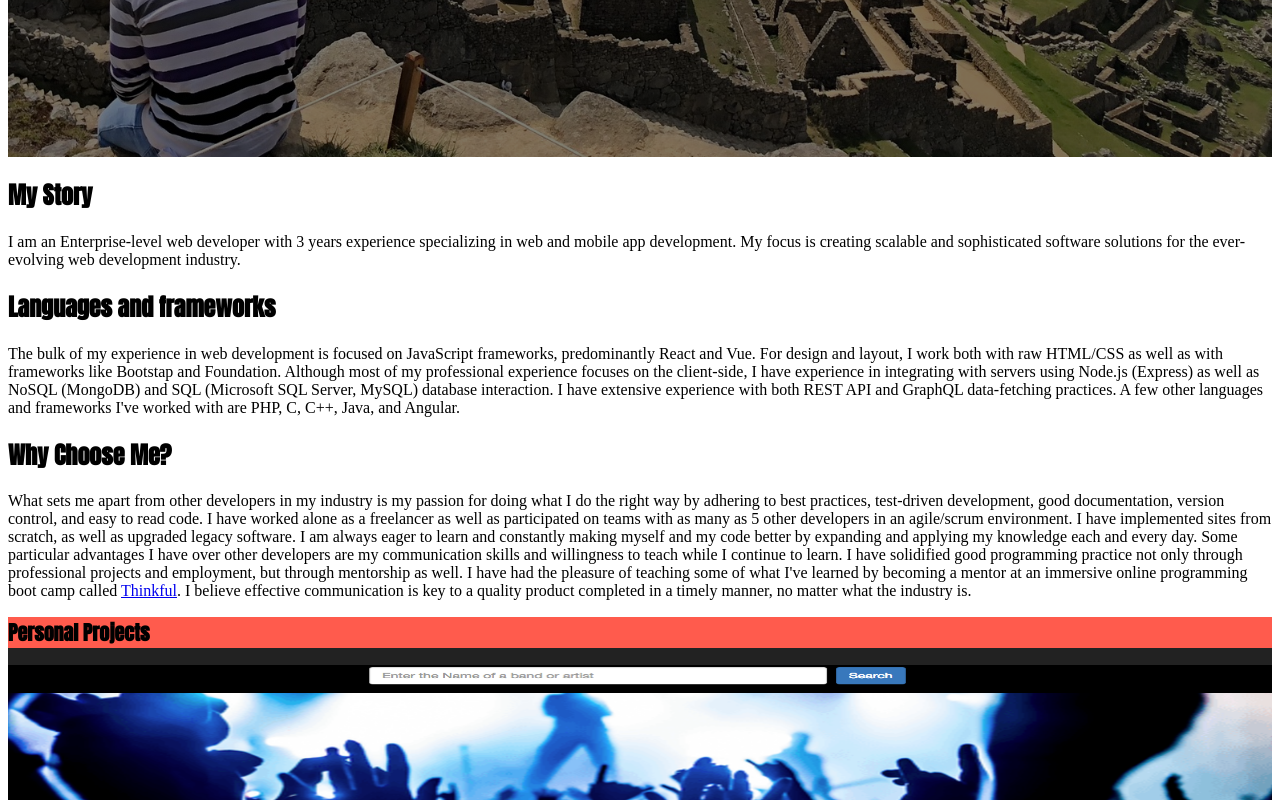
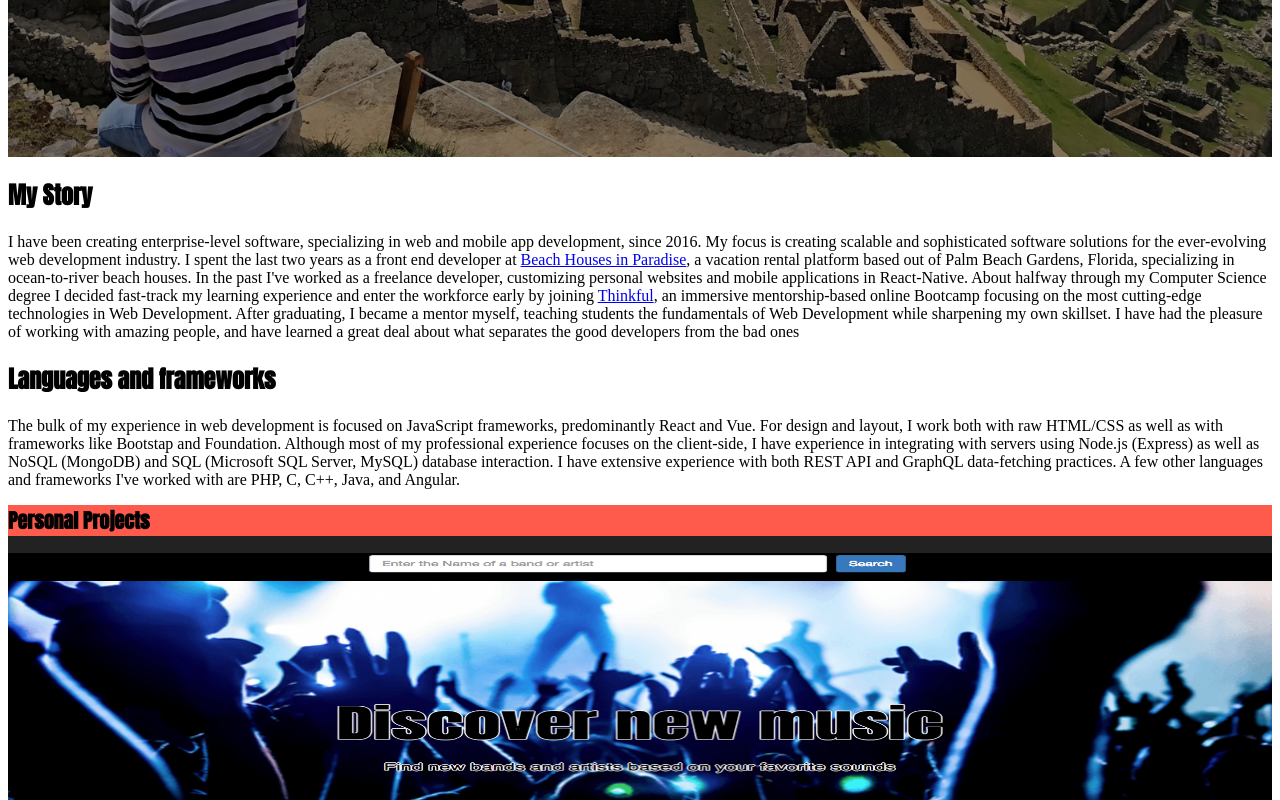
Before and after one commit to ryj1023/Portfolio-Site, a website built with webpack: page index.html in a window 1280 px wide. Shown: the part 446-1246 px from the top of the page. Built offline with nearby package versions, Linux system fonts and the light colour scheme; files whose address does not match are found by name.

Commit message:
Updated about me and removed why choose me

```diff
--- a/index.html
+++ b/index.html
@@ -39,18 +39,16 @@
 		</section>
 		<section id='about' class='anchor about-content m-3'>
 			<h2 class='h1'>My Story</h2>
-			<p>I am an Enterprise-level web developer with 3 years experience specializing in web and mobile app development.
-         My focus is creating scalable and sophisticated software solutions for the ever-evolving web development industry.</p>
+			<p>I have been creating enterprise-level software, specializing in web and mobile app development, since 2016.
+               My focus is creating scalable and sophisticated software solutions for the ever-evolving web development industry. I spent the last two years as a front end developer at <a href='http://beachhousesinparadise.com/'>Beach Houses in Paradise</a>,
+               a vacation rental platform based out of Palm Beach Gardens, Florida, specializing in ocean-to-river beach houses. In the past I've worked as a freelance developer, customizing personal websites and mobile applications in React-Native.
+               About halfway through my Computer Science degree I decided fast-track my learning experience and enter the workforce early by joining <a target='_blank' href='https://thinkful.com'>Thinkful</a>, an immersive mentorship-based online Bootcamp focusing on the most
+               cutting-edge technologies in Web Development. After graduating, I became a mentor myself, teaching students the fundamentals of Web Development while sharpening my own skillset. I have had the pleasure of working with amazing people, and have learned a great deal
+               about what separates the good developers from the bad ones</p>
          <h2>Languages and frameworks</h2>
          <p>The bulk of my experience in web development is focused on JavaScript frameworks, predominantly React and Vue. For design and layout, I work both with raw HTML/CSS as well as with frameworks like Bootstap and Foundation.
             Although most of my professional experience focuses on the client-side, I have experience in integrating with servers using Node.js (Express) as well as  NoSQL (MongoDB) and SQL (Microsoft SQL Server, MySQL) database interaction.
          I have extensive experience with both REST API and GraphQL data-fetching practices. A few other languages and frameworks I've worked with are PHP, C, C++, Java, and Angular.</p>
-         <h2>Why Choose Me?</h2>
-         <p>What sets me apart from other developers in my industry is my passion for doing what I do the right way by adhering to best practices, test-driven development, good documentation, version control, and easy to read code.
-            I have worked alone as a freelancer as well as participated on teams with as many as 5 other developers in an agile/scrum environment. I have implemented sites from scratch, as well as upgraded legacy software. I am always eager to learn and constantly making myself and my code better by expanding and applying my knowledge
-            each and every day. Some particular advantages I have over other developers are my communication skills and willingness to teach while I continue to learn. I have solidified good programming practice not only through professional projects and employment, but through mentorship as well. I have had the pleasure of teaching some of what I've learned by becoming a mentor at an immersive
-            online programming boot camp called <a target='_blank' href='https://thinkful.com'>Thinkful</a>. I believe effective communication is key to a quality product completed in a timely manner, no matter what the industry is.
-         </p>
 		</section>
       <section class='container-fluid'>
          <div class="anchor row featured-work" id="portfolio">
```
Also changed, not shown: build/index.html.
